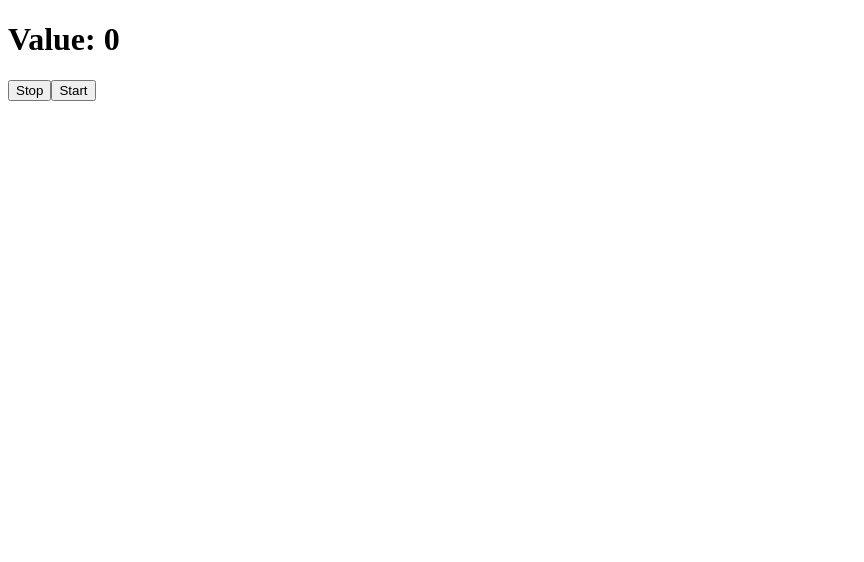
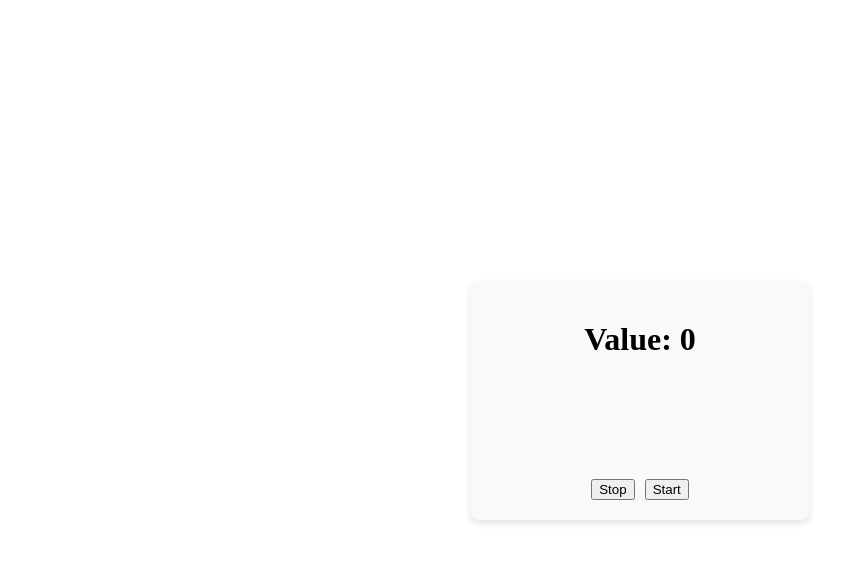
Before and after one commit to Eskendryt/assignment-6, a React (Vite) app: page / in a window 1280 px wide. Shown: the top 562 px of the page, without its empty margins (0-864 px from the left). Built offline with nearby package versions, Linux system fonts and the light colour scheme.

Commit message:
commit 2

```diff
--- a/src/ComponentA.jsx
+++ b/src/ComponentA.jsx
@@ -1,20 +1,20 @@
 import React, { useState, useEffect } from "react";
 
 const Counter = () => {
-  const [count, setCount] = useState(0); // Initialize count to 0
-  const [isStarted, setIsStarted] = useState(false); // Track if the counter is running
+  const [count, setCount] = useState(0);
+  const [isStarted, setIsStarted] = useState(false);
 
   useEffect(() => {
     let intervalId;
 
     if (isStarted) {
       intervalId = setInterval(() => {
-        setCount((prevCount) => prevCount + 1); // Use callback form of setCount
+        setCount((prevCount) => prevCount + 1);
       }, 1000);
     }
 
-    return () => clearInterval(intervalId); // Cleanup interval on component unmount or state change
-  }, [isStarted]); // Dependency: re-run when isStarted changes
+    return () => clearInterval(intervalId);
+  }, [isStarted]);
 
   const handleStart = () => {
     setIsStarted(true);
@@ -25,10 +25,12 @@ const Counter = () => {
   };
 
   return (
-    <div>
+    <div className="counter-container">
       <h1>Value: {count}</h1>
-      <button onClick={handleStop}>Stop</button>
-      <button onClick={handleStart}>Start</button>
+      <div className="button-container">
+        <button onClick={handleStop}>Stop</button>
+        <button onClick={handleStart}>Start</button>
+      </div>
     </div>
   );
 };
--- a/src/index.css
+++ b/src/index.css
@@ -1,4 +1,21 @@
-.box{
-  border: 3px solid;
-  padding: 25px;
+.counter-container {
+  background-color: #f9f9f9;
+  width: 300px;
+  height: 200px;
+  display: flex;
+  flex-direction: column;
+  justify-content: space-between;
+  align-items: center;
+  border-radius: 10px;
+  box-shadow: 0px 4px 6px rgba(0, 0, 0, 0.1);
+  position: absolute;
+  top: 50%;
+  left: 50%;
+  transform: translate(-50%, -50%);
+  padding: 20px;
 }
+
+.button-container {
+  display: flex;
+  gap: 10px;
+}
```
